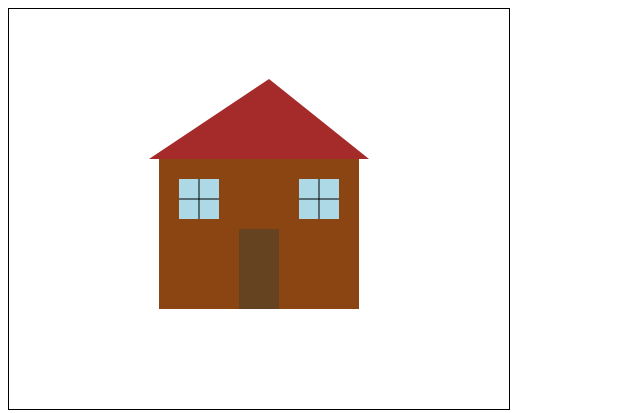
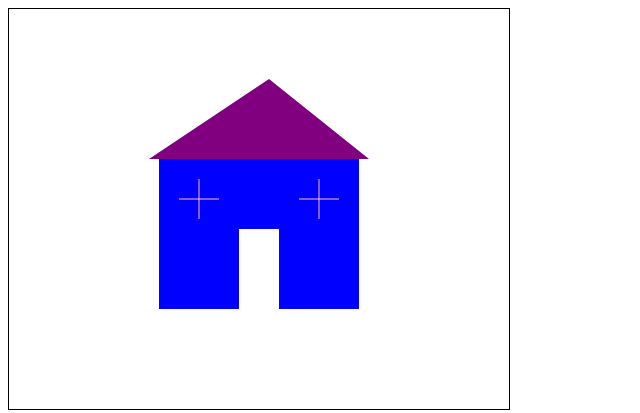
Before and after one commit to Ayodejic0de/drawhouse, a plain HTML site: page index.html in a window 1280 px wide. Shown: the whole page, without its empty margins (0-640 px from the left). Drawn offline with Linux system fonts and the light colour scheme.

Commit message:
first commit

```diff
--- a/draw.html
+++ b/index.html
@@ -10,32 +10,32 @@
     const canvas = document.getElementById('houseCanvas');
     const ctx = canvas.getContext('2d');
 
-    // Draw House Base (Rectangle)
-    ctx.fillStyle = '#8B4513'; // Brown
-    ctx.fillRect(150, 150, 200, 150); // x, y, width, height
 
-    // Draw Roof (Triangle)
+    ctx.fillStyle = 'blue';
+    ctx.fillRect(150, 150, 200, 150);
+
+
     ctx.beginPath();
-    ctx.moveTo(140, 150); // Left corner
-    ctx.lineTo(260, 70);  // Top peak
-    ctx.lineTo(360, 150); // Right corner
+    ctx.moveTo(140, 150);
+    ctx.lineTo(260, 70);
+    ctx.lineTo(360, 150);
     ctx.closePath();
-    ctx.fillStyle = '#A52A2A'; // Dark Red
+    ctx.fillStyle = 'purple';
     ctx.fill();
 
-    // Draw Door
-    ctx.fillStyle = '#654321'; // Dark Brown
-    ctx.fillRect(230, 220, 40, 80); // x, y, width, height
 
-    // Draw Left Window
-    ctx.fillStyle = '#ADD8E6'; // Light Blue
+    ctx.fillStyle = 'white';
+    ctx.fillRect(230, 220, 40, 80);
+
+
+    ctx.fillStyle = 'blue';
     ctx.fillRect(170, 170, 40, 40);
 
-    // Draw Right Window
+
     ctx.fillRect(290, 170, 40, 40);
 
-    // Window Grids (Left Window)
-    ctx.strokeStyle = '#000000'; // Black
+
+    ctx.strokeStyle = 'pink';
     ctx.beginPath();
     ctx.moveTo(170, 190);
     ctx.lineTo(210, 190);
@@ -43,7 +43,7 @@
     ctx.lineTo(190, 210);
     ctx.stroke();
 
-    // Window Grids (Right Window)
+
     ctx.beginPath();
     ctx.moveTo(290, 190);
     ctx.lineTo(330, 190);
```
